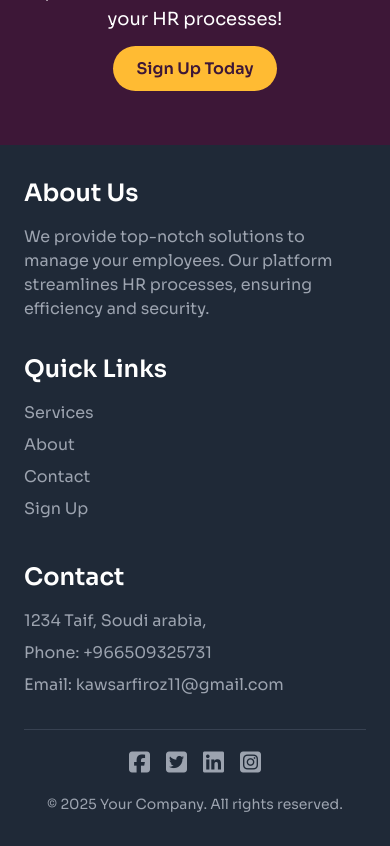
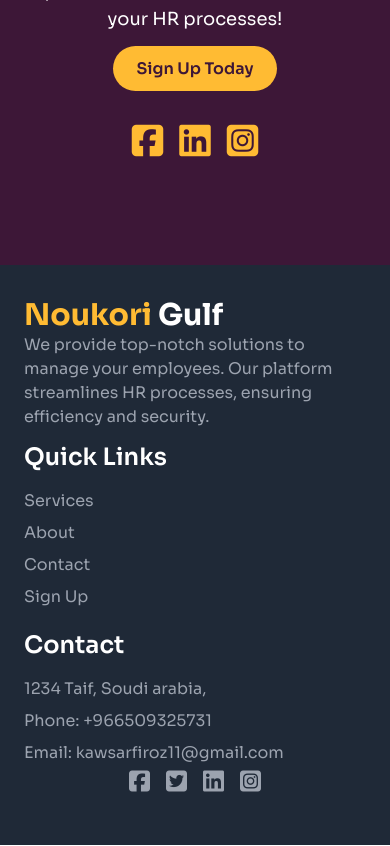
Before and after one commit to kawsar334/Employee_Management_Client, a React (Vite) app: page / in a window 390 px wide. Shown: the part 5383-6229 px from the top of the page. Built offline with nearby package versions, Linux system fonts and the light colour scheme; no server answers.

Commit message:
modified table design for mobile and tab and computer

```diff
--- a/src/CallToAction/CallToAction.jsx
+++ b/src/CallToAction/CallToAction.jsx
@@ -2,10 +2,11 @@
 import React from "react";
 import { NavLink } from "react-router-dom";
 import ContactUs from "../pages/publicLayout/Contact";
+import SocialLinks from "../components/socialLinks/SocialLinks";
 
 const CallToAction = () => {
     return (
-        <section className="py-16 bg-main opacity-100 text-white text-center">
+        <section className="py-16 bg-main opacity-100 text-white text-center h-max">
             <div className="container mx-auto px-6">
                 <h2 className="text-3xl font-bold mb-4">Get Started with Our Employee Management System</h2>
                 <p className="text-lg mb-6">
@@ -13,13 +14,24 @@
                 </p>
                 <NavLink
                     href="/register"
-                    className="bg-text text-main hover:bg-indigo-100 py-3 px-6 rounded-full font-semibold transition duration-300"
+                    className="bg-text my-10 text-main hover:bg-indigo-100 py-3 px-6 rounded-full font-semibold transition duration-300"
                 >
                     Sign Up Today
                 </NavLink>
 
+                {/* <ContactUs/> */}
+            </div>
+            <div className="flex justify-center my-10">
+                <a href="https://facebook.com" className="text-text  hover:text-white mx-2">
+                    <i className="fab fa-facebook-square text-4xl "></i>
+                </a>
 
-                {/* <ContactUs/> */}
+                <a href="https://linkedin.com" className="text-text  hover:text-white mx-2">
+                    <i className="fab fa-linkedin text-4xl "></i>
+                </a>
+                <a href="https://instagram.com" className="text-text  hover:text-white mx-2">
+                    <i className="fab fa-instagram-square text-4xl "></i>
+                </a>
             </div>
         </section>
     );
--- a/src/components/banner/Banner.jsx
+++ b/src/components/banner/Banner.jsx
@@ -87,13 +87,13 @@
                 {/* Navigation Buttons */}
                 <button
                     onClick={prevSlide}
-                    className="absolute top-1/2 left-4 transform -translate-y-1/2 bg-black text-white p-2 rounded-full shadow-md hover:bg-gray-700"
+                    className="absolute top-1/2 left-4 transform -translate-y-1/2 w-10 h-10 bg-black text-white p-2 rounded-full shadow-md hover:bg-gray-700"
                 >
                     &#60;
                 </button>
                 <button
                     onClick={nextSlide}
-                    className="absolute top-1/2 right-4 transform -translate-y-1/2 bg-black text-white p-2 rounded-full shadow-md hover:bg-gray-700"
+                    className="absolute top-1/2 right-4 transform -translate-y-1/2 w-10 h-10 bg-black text-white p-2 rounded-full shadow-md hover:bg-gray-700"
                 >
                     &#62;
                 </button>
--- a/src/components/footer/Footer.jsx
+++ b/src/components/footer/Footer.jsx
@@ -1,15 +1,17 @@
 import React from "react";
 import { NavLink } from "react-router-dom";
+import SocialLinks from "../socialLinks/SocialLinks";
 
 const Footer = () => {
   return (
-    <footer className="bg-gray-800 text-white py-8">
+    <footer className="bg-gray-800 text-white py-8 ">
       <div className="container mx-auto px-6">
 
-        <div className="grid md:grid-cols-3 gap-8">
+        <div className="grid md:grid-cols-3 gap-3 md:gap-8">
 
           <div>
-            <h3 className="text-2xl font-semibold mb-4">About Us</h3>
+            {/* <h3 className="text-2xl font-semibold mb-4">About Us</h3> */}
+             <NavLink to="/" className="text-3xl font-bold text-text ">Noukori <span className="text-white">Gulf</span></NavLink>
             <p className="text-gray-400">
               We provide top-notch solutions to manage your employees. Our platform streamlines HR processes, ensuring efficiency and security.
             </p>
@@ -38,7 +40,7 @@
             <p className="text-gray-400">Email: kawsarfiroz11@gmail.com</p>
           </div>
         </div>
-        <div className="mt-8 border-t border-gray-700 pt-4 text-center">
+        {/* <div className="mt-8 border-t border-gray-700 pt-4 text-center">
           <div className="flex justify-center mb-4">
             <a href="https://facebook.com" className="text-gray-400 hover:text-indigo-500 mx-2">
               <i className="fab fa-facebook-square text-2xl"></i>
@@ -54,7 +56,9 @@
             </a>
           </div>
           <p className="text-gray-400 text-sm">&copy; 2025 Your Company. All rights reserved.</p>
-        </div>
+        </div> */}
+
+        <SocialLinks/>
       </div>
     </footer>
   );
--- /dev/null
+++ b/src/components/socialLinks/SocialLinks.jsx
@@ -0,0 +1,22 @@
+import React from 'react'
+
+const SocialLinks = () => {
+  return (
+      <div className="flex justify-center mb-4">
+          <a href="https://facebook.com" className="text-gray-400 hover:text-indigo-500 mx-2">
+              <i className="fab fa-facebook-square text-2xl"></i>
+          </a>
+          <a href="https://twitter.com" className="text-gray-400 hover:text-indigo-500 mx-2">
+              <i className="fab fa-twitter-square text-2xl"></i>
+          </a>
+          <a href="https://linkedin.com" className="text-gray-400 hover:text-indigo-500 mx-2">
+              <i className="fab fa-linkedin text-2xl"></i>
+          </a>
+          <a href="https://instagram.com" className="text-gray-400 hover:text-indigo-500 mx-2">
+              <i className="fab fa-instagram-square text-2xl"></i>
+          </a>
+      </div>
+  )
+}
+
+export default SocialLinks
--- a/src/pages/publicLayout/Contact.jsx
+++ b/src/pages/publicLayout/Contact.jsx
@@ -31,7 +31,7 @@
     return (
         <div className="flex justify-center items-center gap-4 flex-col  bg-white  py-8">
             <h1 className="text-4xl font-semibold text-center mb-6 text-main">Contact Us</h1>
-            <div className="bg-white shadow rounded-lg p-6 w-full max-w-2xl mx-auto">
+            <div className= "bg-gradient-to-t from-main to-transparent shadow rounded-lg p-6 w-full max-w-2xl mx-auto">
 
                 <div className="mb-8 text-gray-600">
                     <h2 className="text-2xl font-semibold text-main mb-4">Our Information</h2>
--- a/src/pages/userLayout/EmployeeWorkSheet.jsx
+++ b/src/pages/userLayout/EmployeeWorkSheet.jsx
@@ -94,9 +94,9 @@
     }
 
     return (
-       <div className='flex justify-start'>
+       <div className='flex justify-start items-center h-screen  overflow-x-auto '>
             <Sidebar/>
-            <div className=" sm:p-10 bg-gray-100  min-h-screen">
+            <div className=" p-4 bg-gray-100 h-max ">
                 <h1 className="text-2xl font-semibold text-gray-700 mb-6">Work Sheet</h1>
                 <form
                     onSubmit={handleSubmit}
@@ -124,7 +124,7 @@
                         onChange={(date) => setForm({ ...form, date })}
                         className="w-full sm:w-auto p-2 border rounded-md"
                     />
-                    <button type="submit" className="bg-blue-500 text-white px-4 py-2 rounded-md">
+                    <button type="submit" className="bg-text text-white px-4 py-2 rounded-md">
                         Add / Submit
                     </button>
                 </form>
@@ -132,14 +132,14 @@
                 {tasks.length === 0 ? (<div className='w-full h-[400px] justify-center items-center flex  text-3xl '>
 
                     <h1>No work added yet</h1>
-                </div>) : <table className="w-full mt-6 bg-white shadow-md rounded-lg overflow-hidden">
-                    <thead className="bg-blue-500 text-white">
+                </div>) : <table className="w-full md:mt-6 bg-white shadow-md rounded-lg overflow-hidden">
+                    <thead className="bg-main text-white text-start">
                         <tr>
-                            <th className="p-3">Task</th>
-                            <th className="p-3">Hours Worked</th>
-                            <th className="p-3">Date</th>
-                            <th className="p-3">Edit</th>
-                            <th className="p-3">Delete</th>
+                            <th className="p-3 text-start">Task</th>
+                            <th className="p-3 text-start">Hours Worked</th>
+                            <th className="p-3 text-start">Date</th>
+                            <th className="p-3 text-start">Edit</th>
+                            <th className="p-3 text-start">Delete</th>
                         </tr>
                     </thead>
                     <tbody>
@@ -152,7 +152,7 @@
                                     <td className="p-3 text-center">
                                         <button
                                             onClick={() => handleEdit(task)}
-                                            className="text-blue-500 hover:underline"
+                                            className="text-white bg-teal p-1 rounded hover:underline"
                                         >
                                             Edit
                                         </button>
@@ -202,7 +202,7 @@
                     >
                         Next
                     </button>
-                </div>;
+                </div>
                 {/*  */}
 
                 {modalData && (
```
Also changed, not shown: src/pages/hrLayout/HrDashboard.jsx (+9 -9 lines), src/pages/userLayout/PaymentHistory.jsx (+3 -85 lines).
